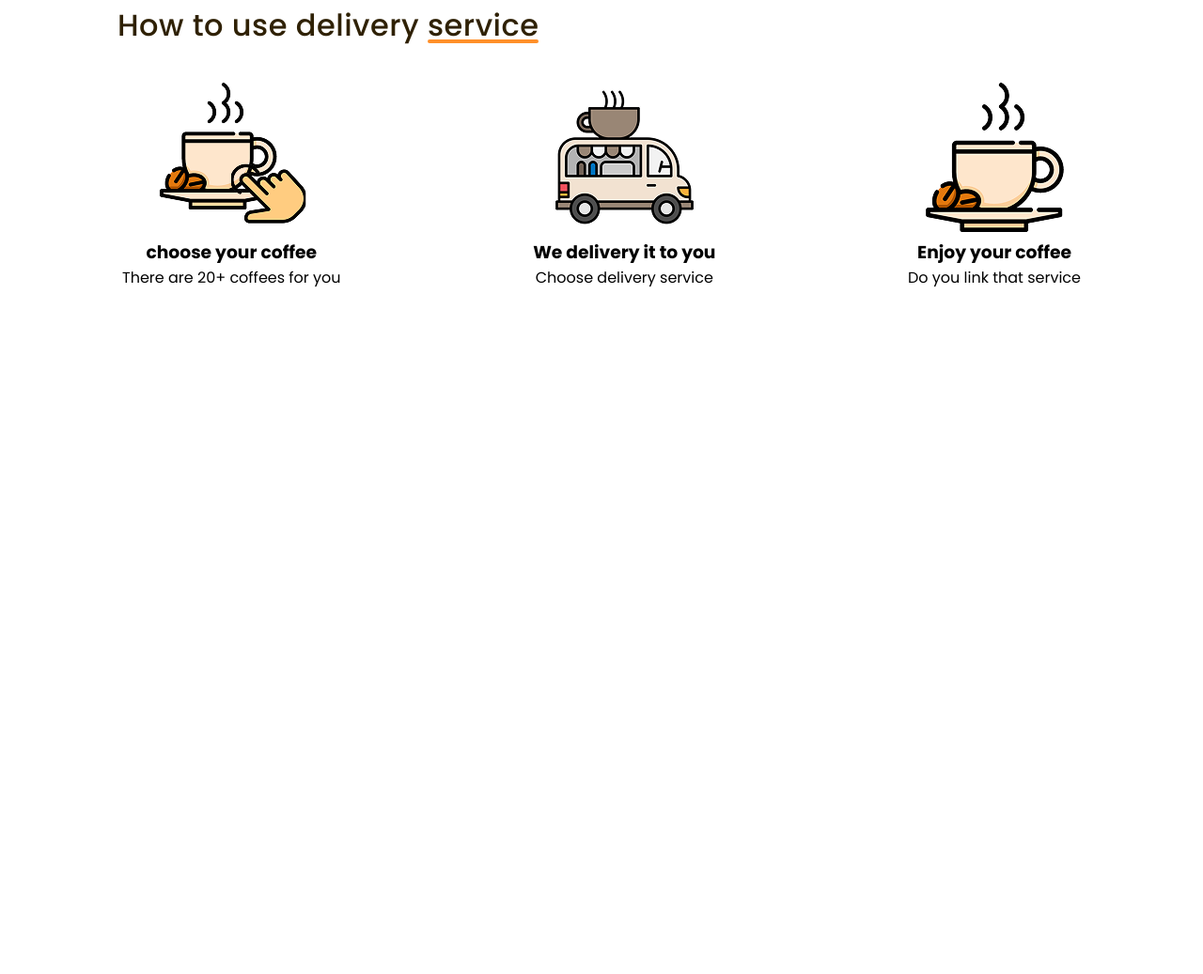
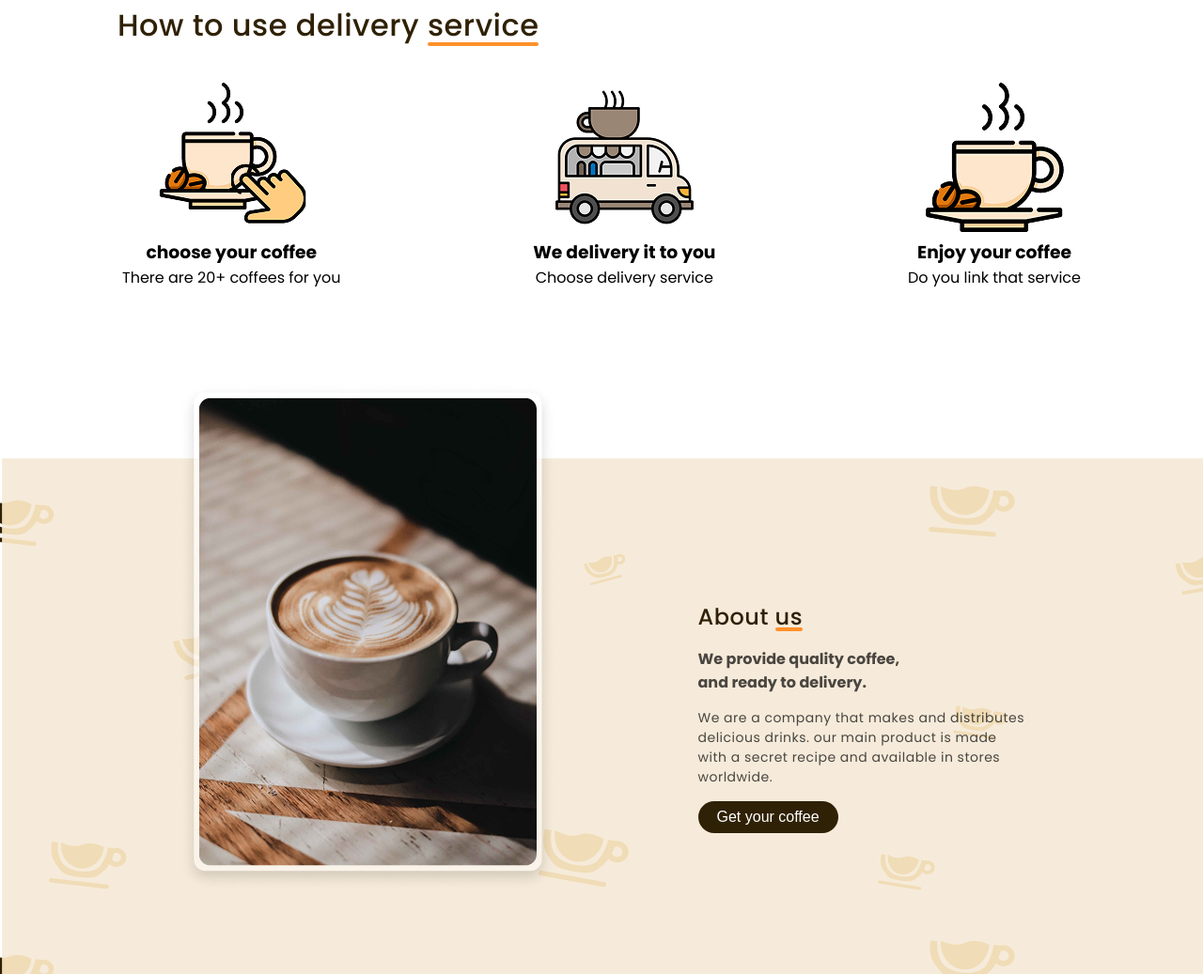
Before and after one commit to rashidulislamg71/Cafe-Street, a plain HTML site: page index.html in a window 1280 px wide. Shown: the part 1313-2350 px from the top of the page at 94% size. Before the commit the page ends 1701 px from the top, so only its background shows below. Drawn offline with Linux system fonts and the light colour scheme.

Commit message:
about section

```diff
--- a/index.html
+++ b/index.html
@@ -1,16 +1,18 @@
 <!DOCTYPE html>
 <html lang="en">
+
 <head>
     <meta charset="UTF-8">
     <meta name="viewport" content="width=device-width, initial-scale=1.0">
     <title>Cafe Street</title>
-     <!-- font awsome cdn  -->
-     <link rel="stylesheet" href="https://cdnjs.cloudflare.com/ajax/libs/font-awesome/6.7.2/css/all.min.css"
-     integrity="sha512-Evv84Mr4kqVGRNSgIGL/F/aIDqQb7xQ2vcrdIwxfjThSH8CSR7PBEakCr51Ck+w+/U6swU2Im1vVX0SVk9ABhg=="
-     crossorigin="anonymous" referrerpolicy="no-referrer" />
+    <!-- font awsome cdn  -->
+    <link rel="stylesheet" href="https://cdnjs.cloudflare.com/ajax/libs/font-awesome/6.7.2/css/all.min.css"
+        integrity="sha512-Evv84Mr4kqVGRNSgIGL/F/aIDqQb7xQ2vcrdIwxfjThSH8CSR7PBEakCr51Ck+w+/U6swU2Im1vVX0SVk9ABhg=="
+        crossorigin="anonymous" referrerpolicy="no-referrer" />
 
-     <link rel="stylesheet" href="styles.css">
+    <link rel="stylesheet" href="styles.css">
 </head>
+
 <body>
     <div class="header_and_hero">
         <!-- heade section navbar  -->
@@ -185,5 +187,27 @@
 
         </div>
     </div>
+
+    <!-- about section -->
+     <section>
+        <div class="about_section_container">
+            <div class="flex inner_content about_inner_content">
+                <div class="about_img">
+                    <img src="./images/about_img/about_img.png" alt="a cup of coffee">
+                </div>
+                <div class="flex about_text">
+                    <h1 class=" title about_title">
+                        About <span>us</span>
+                    </h1>
+                    <h4>We provide quality coffee,<br> and ready to delivery.</h4>
+                    <p>We are a company that makes and distributes delicious drinks. our main product is made with a secret recipe and available in stores worldwide.</p>
+
+                    <button class="btn"> Get your coffee</button>
+                </div>
+            </div>
+        </div>
+     </section>
+
 </body>
+
 </html>
--- a/styles.css
+++ b/styles.css
@@ -209,7 +209,7 @@ input[type="search"] {
   content: "";
   position: absolute;
   left: 0;
-  bottom: 5px;
+  bottom: 2px;
   width: 100%;
   height: 4px;
   background: var(--special_color);
@@ -314,3 +314,47 @@ input[type="search"] {
 .single_service{
   text-align: center;
 }
+
+/* about styles  */
+.about_section_container{
+  background: url(./images/about_img/about_bg.png);
+  position: relative;
+  margin-top: 100px;
+}
+.about_inner_content{
+  padding: 0px 100px;
+  justify-content: center;
+  gap:  150px;
+}
+
+.about_img{
+  position: relative;
+  top: -80px;
+
+}
+.about_img img{}
+
+.about_text{
+  flex-direction: column;
+  gap: 15px;
+  align-items: start;
+}
+.about_title{
+  margin-bottom: 0px;
+  position: relative;
+  top: 0;
+  left: 0;
+}
+.about_title h1{
+  color: var(--heading_color);
+}
+
+.about_text h4{
+  color: var(--text_color);
+}
+.about_text p{
+  font-size: 14px;
+  color: var(--text_color);
+    width: 348px;
+    letter-spacing: .5px;
+}
```
